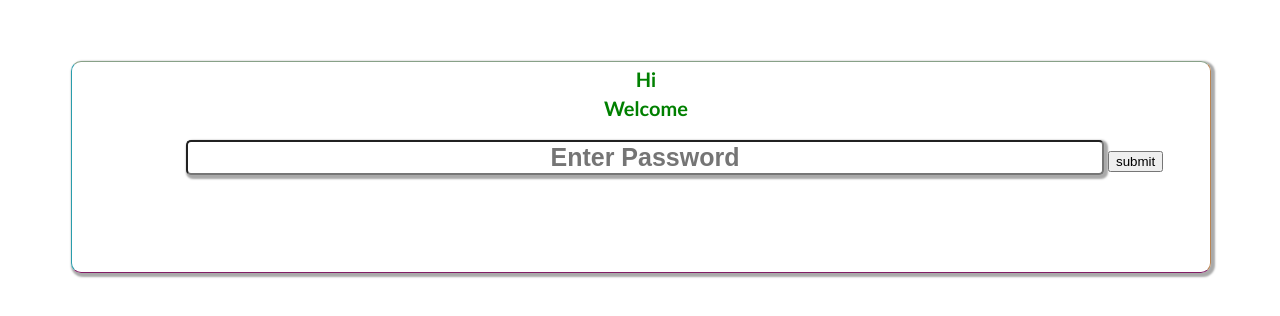
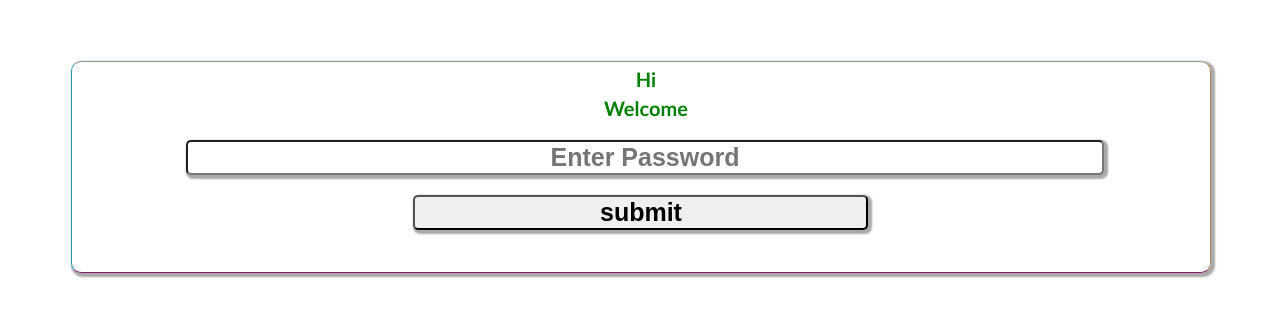
Before and after one commit to Ismilesheikh/Ismile-s_Lc, a plain HTML site: page year/2024-25/class_10/student_name6.html in a window 1280 px wide. Shown: the part 318-634 px from the top of the page. Drawn offline with Linux system fonts and the light colour scheme; no server answers.

Commit message:
Update student_name6.html

```diff
--- a/year/2024-25/class_10/student_name6.html
+++ b/year/2024-25/class_10/student_name6.html
@@ -13,7 +13,7 @@
 
 <div class="hi"><p>Hi</p ><p id="welcome6">Welcome</p></div>
 <input type="password" id="psw6" placeholder="Enter Password">
-<button type="button" id="button6" >submit</button>
+<button class="button" type="button" id="button6" >submit</button>
 <p id="alert6"> </p>
 </form>
 
```
